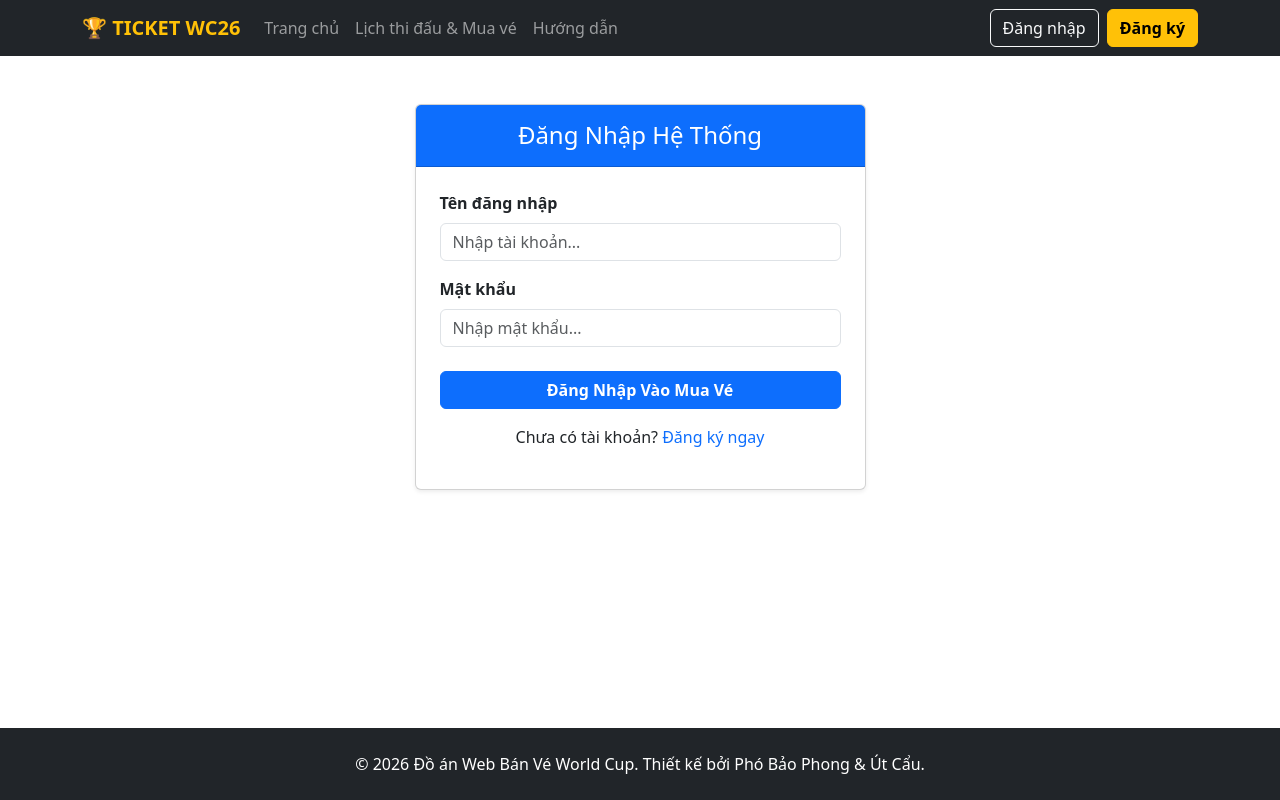
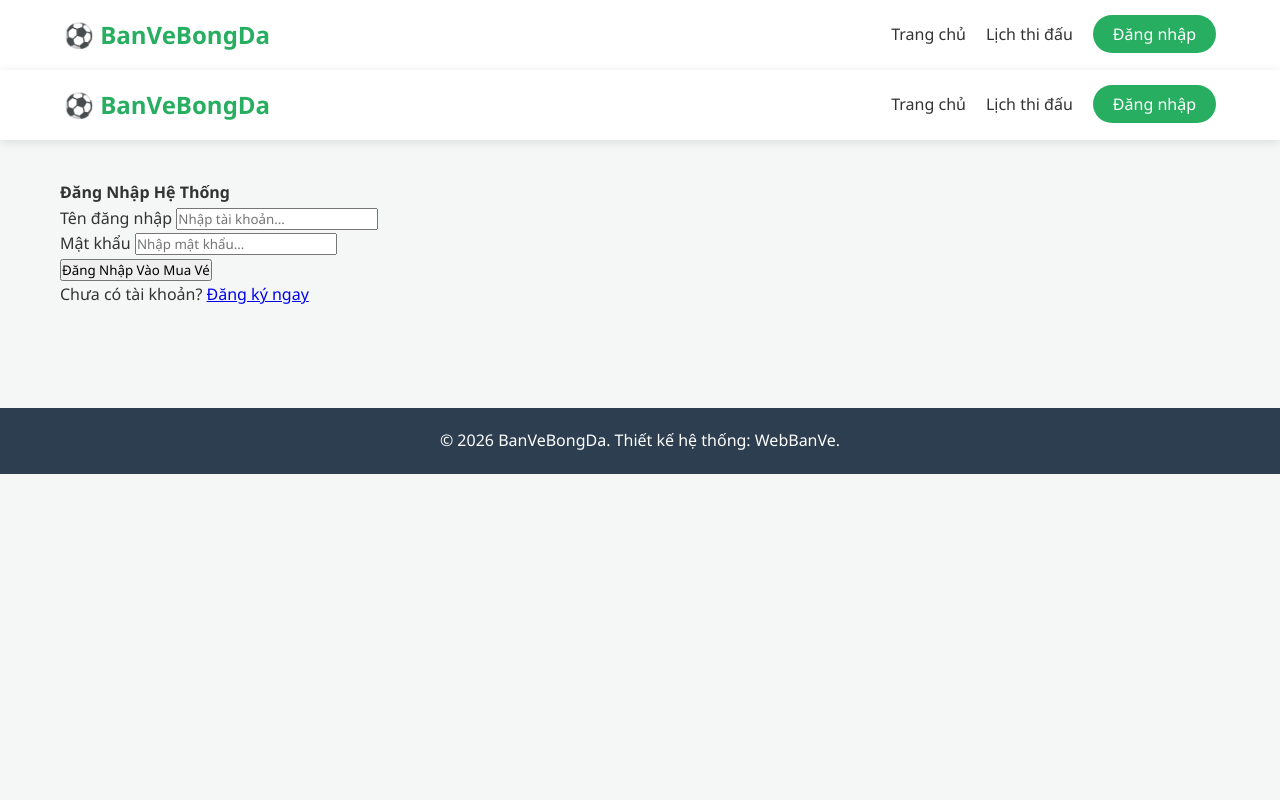
Before and after one commit to phobaophong/WebBanVe, a PHP site: page /pages/login.php in a window 1280 px wide. Run offline with PHP 8.4, Linux system fonts and the light colour scheme.

Commit message:
done includes, assets, index

```diff
--- a/assets/css/style.css
+++ b/assets/css/style.css
@@ -0,0 +1,199 @@
+/* Khởi tạo biến màu sắc để dễ quản lý */
+:root {
+    --primary-color: #27ae60; /* Màu xanh lá sân cỏ */
+    --primary-dark: #219150;
+    --text-color: #333;
+    --bg-color: #f4f7f6;
+    --card-bg: #ffffff;
+    --border-radius: 8px;
+}
+
+/* Reset CSS cơ bản */
+* {
+    margin: 0;
+    padding: 0;
+    box-sizing: border-box;
+    font-family: 'Segoe UI', Tahoma, Geneva, Verdana, sans-serif;
+}
+
+body {
+    background-color: var(--bg-color);
+    color: var(--text-color);
+    line-height: 1.6;
+}
+
+/* === NAVBAR === */
+.navbar {
+    background-color: #fff;
+    box-shadow: 0 2px 10px rgba(0,0,0,0.1);
+    padding: 0 5%;
+    position: sticky;
+    top: 0;
+    z-index: 100;
+    display: flex;
+    justify-content: space-between;
+    align-items: center;
+    height: 70px;
+}
+
+.nav-brand a {
+    font-size: 24px;
+    font-weight: bold;
+    color: var(--primary-color);
+    text-decoration: none;
+}
+
+.nav-links {
+    display: flex;
+    list-style: none;
+    gap: 20px;
+}
+
+.nav-links a {
+    text-decoration: none;
+    color: var(--text-color);
+    font-weight: 500;
+    transition: color 0.3s;
+}
+
+.nav-links a:hover {
+    color: var(--primary-color);
+}
+
+.btn-login {
+    background-color: var(--primary-color);
+    color: #fff !important;
+    padding: 8px 20px;
+    border-radius: 20px;
+}
+
+.btn-login:hover {
+    background-color: var(--primary-dark);
+}
+
+/* === CONTAINER & TYPOGRAPHY === */
+.container {
+    max-width: 1200px;
+    margin: 0 auto;
+    padding: 40px 20px;
+}
+
+.section-title {
+    text-align: center;
+    margin-bottom: 40px;
+    font-size: 32px;
+    color: #2c3e50;
+}
+
+/* === LƯỚI TRẬN ĐẤU (CSS GRID) === */
+.match-grid {
+    display: grid;
+    grid-template-columns: repeat(auto-fill, minmax(350px, 1fr));
+    gap: 30px;
+}
+
+/* === THẺ TRẬN ĐẤU === */
+.match-card {
+    background: var(--card-bg);
+    border-radius: var(--border-radius);
+    padding: 20px;
+    box-shadow: 0 4px 6px rgba(0,0,0,0.05);
+    transition: transform 0.3s, box-shadow 0.3s;
+}
+
+.match-card:hover {
+    transform: translateY(-5px);
+    box-shadow: 0 10px 20px rgba(0,0,0,0.1);
+}
+
+.match-league {
+    font-size: 12px;
+    text-transform: uppercase;
+    color: #7f8c8d;
+    text-align: center;
+    margin-bottom: 15px;
+    letter-spacing: 1px;
+}
+
+.match-teams {
+    display: flex;
+    justify-content: space-between;
+    align-items: center;
+    margin-bottom: 20px;
+}
+
+.team {
+    text-align: center;
+    flex: 1;
+}
+
+.team-logo {
+    width: 60px;
+    height: 60px;
+    background-color: #eee; /* Placeholder khi chưa có ảnh */
+    border-radius: 50%;
+    margin: 0 auto 10px;
+    display: flex;
+    align-items: center;
+    justify-content: center;
+    overflow: hidden;
+}
+
+.team-logo img {
+    width: 100%;
+    height: 100%;
+    object-fit: contain;
+}
+
+.team-name {
+    font-weight: bold;
+    font-size: 16px;
+}
+
+.vs-badge {
+    font-size: 14px;
+    font-weight: bold;
+    background: #f1c40f;
+    color: #fff;
+    padding: 5px 10px;
+    border-radius: 12px;
+    margin: 0 15px;
+}
+
+.match-info {
+    border-top: 1px solid #eee;
+    padding-top: 15px;
+    font-size: 14px;
+    color: #555;
+    margin-bottom: 20px;
+}
+
+.match-info p {
+    margin-bottom: 5px;
+}
+
+.btn-buy {
+    display: block;
+    width: 100%;
+    text-align: center;
+    background-color: var(--primary-color);
+    color: #fff;
+    text-decoration: none;
+    padding: 12px;
+    border-radius: var(--border-radius);
+    font-weight: bold;
+    transition: background 0.3s;
+}
+
+.btn-buy:hover {
+    background-color: var(--primary-dark);
+}
+
+/* === FOOTER === */
+.footer {
+    background-color: #2c3e50;
+    color: #fff;
+    text-align: center;
+    padding: 20px;
+    margin-top: 60px;
+}
--- a/includes/footer.php
+++ b/includes/footer.php
@@ -1,9 +1,6 @@
-<footer class="bg-dark text-white text-center py-4 mt-auto">
-    <div class="container">
-        <p class="mb-0">© 2026 Đồ án Web Bán Vé World Cup. Thiết kế bởi Phó Bảo Phong & Út Cẩu.</p>
-    </div>
-</footer>
-
-<script src="https://cdn.jsdelivr.net/npm/bootstrap@5.3.0/dist/js/bootstrap.bundle.min.js"></script>
+<footer class="footer">
+        <p>&copy; <?php echo date('Y'); ?> BanVeBongDa. Thiết kế hệ thống: WebBanVe.</p>
+    </footer>
+    <script src="assets/js/script.js"></script>
 </body>
 </html>
--- a/includes/header.php
+++ b/includes/header.php
@@ -3,10 +3,8 @@
 <head>
     <meta charset="UTF-8">
     <meta name="viewport" content="width=device-width, initial-scale=1.0">
-    <title>Vé World Cup 2026</title>
-
-    <link href="https://cdn.jsdelivr.net/npm/bootstrap@5.3.0/dist/css/bootstrap.min.css" rel="stylesheet">
-
-    <link rel="stylesheet" href="/WebBanVe/assets/css/style.css">
+    <title>Bán Vé Bóng Đá Trực Tuyến</title>
+    <link rel="stylesheet" href="assets/css/style.css">
 </head>
-<body class="d-flex flex-column min-vh-100"></body>
+<body>
+    <?php include 'navbar.php'; ?>
--- a/includes/navbar.php
+++ b/includes/navbar.php
@@ -1,53 +1,10 @@
-<?php
-// Kiểm tra xem session đã được khởi tạo chưa (để tránh lỗi nếu có trang gọi 2 lần)
-if (session_status() === PHP_SESSION_NONE) {
-    session_start();
-}
-?>
-
-<nav class="navbar navbar-expand-lg navbar-dark bg-dark sticky-top">
-    <div class="container">
-        <a class="navbar-brand fw-bold text-warning" href="/WebBanVe/index.php">🏆 TICKET WC26</a>
-        <button class="navbar-toggler" type="button" data-bs-toggle="collapse" data-bs-target="#navbarNav">
-            <span class="navbar-toggler-icon"></span>
-        </button>
-        <div class="collapse navbar-collapse" id="navbarNav">
-            <ul class="navbar-nav me-auto">
-                <li class="nav-item"><a class="nav-link" href="/WebBanVe/index.php">Trang chủ</a></li>
-                <li class="nav-item"><a class="nav-link" href="/WebBanVe/pages/match_list.php">Lịch thi đấu & Mua vé</a></li>
-                <li class="nav-item"><a class="nav-link" href="#">Hướng dẫn</a></li>
-            </ul>
-
-            <div class="d-flex align-items-center">
-                <?php
-                // KIỂM TRA SESSION: Nếu đã đăng nhập (có tồn tại $_SESSION['user_id'])
-                if (isset($_SESSION['user_id'])):
-                ?>
-                    <span class="text-warning fw-bold me-3">
-                        💰 Số dư: <?php echo number_format($_SESSION['balance'], 0, ',', '.'); ?> VNĐ
-                    </span>
-
-                    <div class="dropdown">
-                        <button class="btn btn-outline-light dropdown-toggle" type="button" data-bs-toggle="dropdown">
-                            Chào, <?php echo htmlspecialchars($_SESSION['user_name']); ?>
-                        </button>
-                        <ul class="dropdown-menu dropdown-menu-end">
-                            <li><a class="dropdown-item" href="#">Lịch sử mua vé</a></li>
-                            <li><a class="dropdown-item" href="#">Nạp tiền</a></li>
-                            <li><hr class="dropdown-divider"></li>
-                            <li><a class="dropdown-item text-danger" href="/WebBanVe/actions/process_logout.php">Đăng xuất</a></li>
-                        </ul>
-                    </div>
-
-                <?php
-                // NẾU CHƯA ĐĂNG NHẬP: Hiện 2 nút mặc định
-                else:
-                ?>
-                    <a href="/WebBanVe/pages/login.php" class="btn btn-outline-light me-2">Đăng nhập</a>
-                    <a href="/WebBanVe/pages/register.php" class="btn btn-warning fw-bold">Đăng ký</a>
-                <?php endif; ?>
-            </div>
-
-        </div>
+<nav class="navbar">
+    <div class="nav-brand">
+        <a href="index.php">⚽ BanVeBongDa</a>
     </div>
+    <ul class="nav-links">
+        <li><a href="index.php">Trang chủ</a></li>
+        <li><a href="pages/match_list.php">Lịch thi đấu</a></li>
+        <li><a href="pages/login.php" class="btn-login">Đăng nhập</a></li>
+    </ul>
 </nav>
```
Also changed, not shown: index.php (+73 -14 lines).
